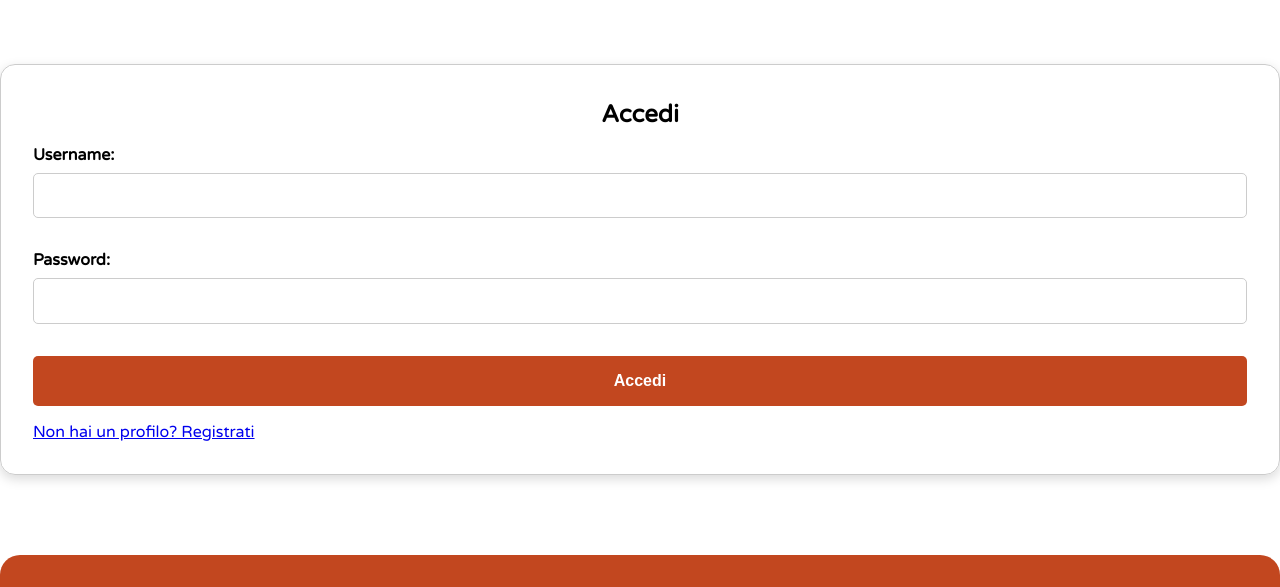
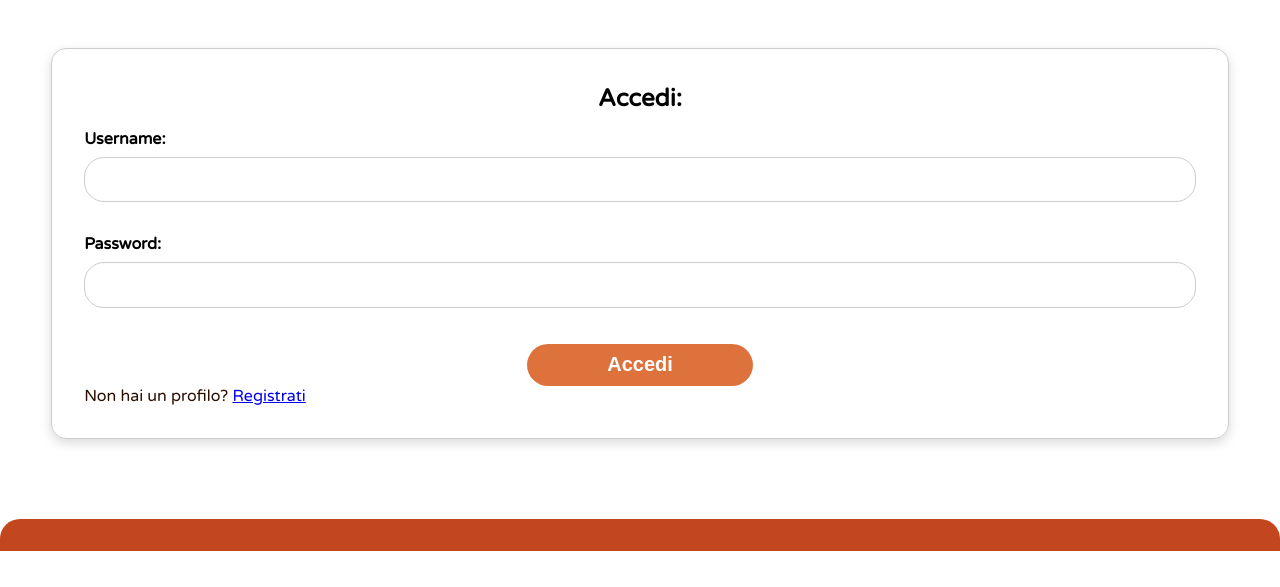
Before and after one commit to tlazzarin/sito-tecweb, a PHP site: page /accedi.php in a window 1280 px wide. Shown: the part 229-816 px from the top of the page. After the commit the page ends 780 px from the top, so only its background shows below. Run offline with PHP 8.4, Linux system fonts and the light colour scheme.

Commit message:
fix registrati/accedi e secondari

```diff
--- a/src/accedi.html
+++ b/src/accedi.html
@@ -66,7 +66,7 @@
         <!-- Dialogo di accesso -->
         [alert]
         <div id="formcontent">
-            <h2>Accedi</h2>
+            <h2>Accedi:</h2>
             <form class="formInput" id="form" action="controlloAccedi.php" method="post">
                 <fieldset>
 
@@ -82,7 +82,7 @@
                 <input aria-label="Pulsante Accedi" type="submit" class="button" name="bottoneAccedi" value="Accedi">
                 </fieldset>
             </form>
-            <a href="registrati.php">Non hai un profilo? Registrati</a>
+                <p>Non hai un profilo? <a href="registrati.php">Registrati</a></p>
         </div>
 
         <!-- Footer -->
--- a/src/css/style.css
+++ b/src/css/style.css
@@ -105,7 +105,7 @@ a:visited {
 }
 
 /* Bottone accedi/registrati */
-nav#menu .accedi-button {
+nav#menu .accedi-button, nav#menu .logout-button {
     display: inline-flex;
     align-items: center;
     justify-content: center;
@@ -119,7 +119,7 @@ nav#menu .accedi-button {
     text-decoration: none;
 }
 
-nav#menu .accedi-button .icon-accedi {
+nav#menu .accedi-button .icon-accedi, nav#menu .logout-button .icon-logout {
     margin-left: 0.5em;
     width: 1.4em;
     height: 1.4em;
@@ -150,10 +150,11 @@ nav#menu .accedi-button .icon-accedi {
     border-radius: 15px;
     box-shadow: 0 4px 12px rgba(0, 0, 0, 0.15);
     border: 1px solid #cccccc;
-    width: 100%;
+    width: 92%;
     margin: 3em auto;
     box-sizing: border-box;
     transition: box-shadow 0.3s ease;
+    margin-top: 2em;
 }
 
 #formcontent:hover {
@@ -172,7 +173,7 @@ nav#menu .accedi-button .icon-accedi {
     padding: 0.8rem;
     margin-bottom: 1rem;
     border: 1px solid #cccccc;
-    border-radius: 5px;
+    border-radius: 20px;
     box-sizing: border-box;
     font-size: 1rem;
 }
@@ -184,12 +185,15 @@ nav#menu .accedi-button .icon-accedi {
 
 /* Bottone Registrati */
 #formcontent .button {
-    background: var(--headerbgcolor);
+    background:#DD723C;
     color: #ffffff;
     border: none;
-    border-radius: 5px;
-    font-size: 1rem;
-    width: 100%;
+    border-radius: 33px;
+    font-size: 20px;
+    padding: 0.6rem 5rem;
+    width: auto;
+    display: block;
+    margin: 1em auto 0;
     transition: transform 0.3s ease;
     margin-top: 1em;
 }
@@ -199,9 +203,16 @@ nav#menu .accedi-button .icon-accedi {
 }
 
 /* Errori */
-#formcontent .errorSuggestion {
+#formcontent .suggestionMessage {
     display: block;
     color: var(--unvisitedlinkcolor);
+    font-size: 0.8rem;
+    margin-bottom: 2em;
+}
+
+#formcontent .errorMessage {
+    display: block;
+    color: var(--headerbgcolor);
     font-size: 0.8rem;
     margin-bottom: 2em;
 }
@@ -221,6 +232,19 @@ nav#menu .accedi-button .icon-accedi {
     color: black;
     margin-bottom: 1rem;
     margin-top: 0.1em;
+}
+
+/* Alert */
+.alert-error {
+    color: black;
+}
+
+.alert-info { /* Messaggio "Errore in username o password" */
+    color: black;
+}
+
+.alert-success {
+    color: black;
 }
 
 
--- a/src/grafica.php
+++ b/src/grafica.php
@@ -1,29 +1,26 @@
 <?php
 
-class grafica{
+class grafica {
     public static function getPage($page){
-
         $paginaHTML = file_get_contents($page);
-
-
         return $paginaHTML;
     }
 
-    public static function createAlert($type, $message)
-    {
-
+    public static function createAlert($type, $message) {
+        $class = '';
         switch ($type) {
             case "error":
-
+                $class = 'alert-error';
                 break;
             case "info":
-
+                $class = 'alert-info';
                 break;
             case "success":
-
+                $class = 'alert-success';
                 break;
+            default:
+                $class = 'alert';
         }
-
-        return "<section class='contenitore-alert'><p class='alert " . $type . "'>" . $message . "</p></section>";
+        return "<section class='contenitore-alert'><p class='" . $class . "'>" . $message . "</p></section>";
     }
 }
--- a/src/js/registrati_accedi.js
+++ b/src/js/registrati_accedi.js
@@ -70,14 +70,20 @@ function confirmPass() {
   return false;
 }
 
-//aggiunta dell' error suggestion
+//aggiunta dell'error/suggestion
 function mostraErrore(input) {
   var parent = document.getElementById("aiuto" + restrizioni[input.id][0]);
-  var errore = document.createElement("strong");
-  errore.className = "errorSuggestion";
-  errore.id = "error" + restrizioni[input.id];
-  errore.appendChild(document.createTextNode(restrizioni[input.id][2]));
-  parent.appendChild(errore);
+  var messaggio = document.createElement("strong");
+
+  if (input.id === "conferma" && !confirmPass()) {
+      messaggio.className = "errorMessage";
+  } else {
+      messaggio.className = "suggestionMessage";
+  }
+
+  messaggio.id = "error" + restrizioni[input.id];
+  messaggio.appendChild(document.createTextNode(restrizioni[input.id][2]));
+  parent.appendChild(messaggio);
 }
 
 //controllo di tutti gli input nella form
--- a/src/registrati.html
+++ b/src/registrati.html
@@ -65,7 +65,7 @@
         <!-- Dialogo di registrazione -->
         [alert]
         <div id="formcontent">
-            <h2>Registrati</h2>
+            <h2>Registrati:</h2>
             <form class="formInput" id="form" action="controlloRegistrazione.php" method="post">
                 <fieldset>
                 <label for="username">Username</label>
@@ -84,7 +84,7 @@
 
                 </fieldset>
             </form>
-            <a href="accedi.php">Hai già un profilo? Accedi</a>
+                <p>Hai già un profilo? <a href="accedi.php">Accedi</a></p>
         </div>
 
         <!-- Footer -->
```
Also changed, not shown: src/percorsi.php (+12 -2 lines), src/percorso.php (+12 -5 lines).
